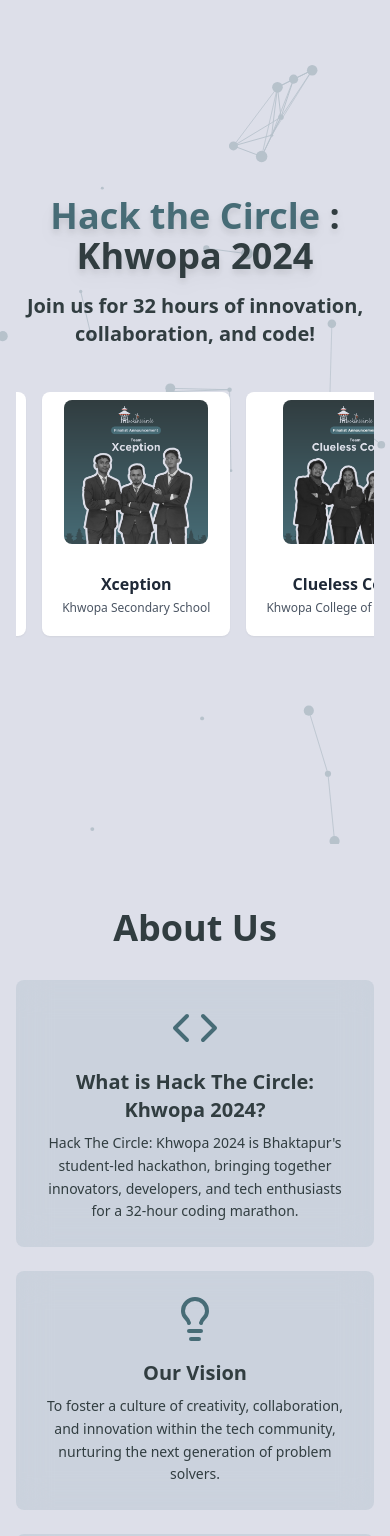
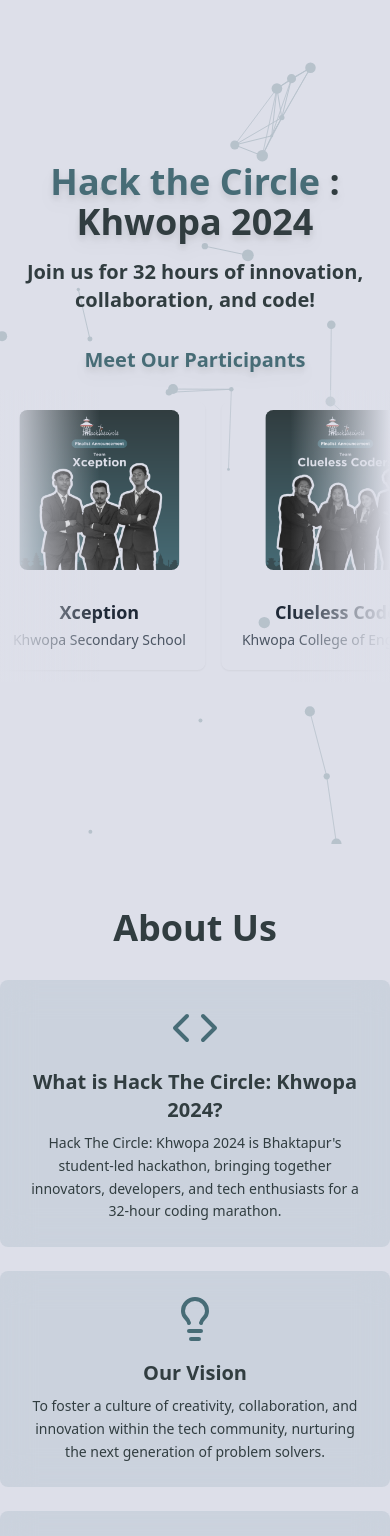
Before and after one commit to sushilashrestha/hackthewebsite, a React (Vite) app: page / in a window 390 px wide. Shown: the top 1536 px of the page. Built offline with nearby package versions, Linux system fonts and the light colour scheme.

Commit message:
Refactor layout and styling across multiple components for improved responsiveness and visual consistency

```diff
--- a/src/components/Layout.tsx
+++ b/src/components/Layout.tsx
@@ -12,7 +12,7 @@ export default function Layout({ children }: { children: ReactNode }) {
           //   opacity: 0.2,
           // }}
         />
-        <div className="relative z-10 max-w-5xl mx-auto">{children}</div>
+        <div className="relative z-10 ">{children}</div>
       </main>
     </div>
   );
--- a/src/components/Section.tsx
+++ b/src/components/Section.tsx
@@ -8,7 +8,7 @@ interface SectionProps {
 
 const Section: React.FC<SectionProps> = ({ children, className, title }) => {
   return (
-    <section className={`py-16 px-4 ${className}`}>
+    <section className={`py-16 ${className}`}>
       {title && <h3 className="text-4xl font-bold mb-8 text-center">{title}</h3>}
       {children}
     </section>
--- a/src/components/TeamCard.tsx
+++ b/src/components/TeamCard.tsx
@@ -8,9 +8,9 @@ export default function TeamCard({ team }: TeamCardProps) {
   return (
     <a
       href={`/teams/2024/${team.id}`}
-      className="group block bg-white rounded-lg shadow-sm overflow-hidden transition-all hover:ring-2 hover:ring-secondary hover:shadow-lg hover:shadow-cyan-400/20 p-2 mx-2 my-3"
+      className="group block bg-transparent rounded-lg shadow-sm overflow-hidden transition-all hover:ring-2 hover:ring-secondary hover:shadow-lg hover:shadow-cyan-400/20 p-2 mx-2 my-3"
     >
-      <div className="relative h-36 w-36 mx-auto mb-4">
+      <div className="relative h-40 w-40 mx-auto mb-4">
         <img
           src={`${team.imageUrl}`}
           alt={`${team.name}`}
@@ -18,10 +18,10 @@ export default function TeamCard({ team }: TeamCardProps) {
         />
       </div>
       <div className="p-3">
-        <h2 className="text-base font-semibold text-gray-800 group-hover:text-gray-600 mb-1">
+        <h2 className="text-lg font-semibold text-gray-800 group-hover:text-gray-600 mb-1">
           {team.name}
         </h2>
-        <p className="text-xs text-gray-600">{team.institution}</p>
+        <p className="text-sm text-gray-600">{team.institution}</p>
       </div>
     </a>
   )
--- a/src/components/sections/AboutSection.tsx
+++ b/src/components/sections/AboutSection.tsx
@@ -32,8 +32,8 @@ export default function AboutSection() {
   ];
 
   return (
-    <Section title="About Us">
-      <div className="grid grid-cols-1 md:grid-cols-2 gap-6">
+    <Section title="About Us" >
+      <div className="grid grid-cols-1 md:grid-cols-2 gap-6 max-w-4xl mx-auto">
         {sections.map((section, index) => (
           <motion.div
             key={index}
--- a/src/components/sections/HeroSection.tsx
+++ b/src/components/sections/HeroSection.tsx
@@ -70,7 +70,7 @@ export default function HeroSection({
 
   return (
     <section className="relative flex flex-col items-center justify-center min-h-screen text-center overflow-hidden">
-      <div className="relative z-10 px-4 py-16 sm:px-6 lg:px-8 w-full max-w-7xl mx-auto">
+      <div className="relative z-10  py-16   w-full  mx-auto">
         <motion.h2
           className="text-4xl sm:text-6xl text-primary font-extrabold mb-4 drop-shadow-lg"
           initial={{ y: -50, opacity: 0 }}
@@ -81,17 +81,34 @@ export default function HeroSection({
         </motion.h2>
         <motion.p
           className="text-xl sm:text-2xl mb-8 text-primary font-bold"
-          initial={{ y: 50, opacity: 0 }}
+          initial={{ y: -50, opacity: 0 }}
           animate={{ y: 0, opacity: 1 }}
           transition={{ duration: 0.8, delay: 0.4 }}
         >
           {caption}
         </motion.p>
-        <Marquee gradient={false} speed={100} className="w-full"> {/* Ensure Marquee stretches full width */}
+
+        <motion.h3
+          className="text-xl sm:text-2xl text-primary font-extrabold mb-4 drop-shadow-lg"
+          initial={{ y: -50, opacity: 0 }}
+          animate={{ y: 0, opacity: 1 }}
+          transition={{ duration: 0.8, delay: 0.4 }}
+        >
+          <span className="text-secondary">Meet Our Participants</span>
+        </motion.h3>
+        <motion.div
+        initial={{ y: -50, opacity: 0 }}
+        animate={{ y: 0, opacity: 1 }}
+        transition={{ duration: 0.8, delay: 0.4 }}
+        >
+
+
+        <Marquee gradient={true} gradientColor="#dddfe9" gradientWidth={100} speed={120} className="w-full"> {/* Ensure Marquee stretches full width */}
           {teams.map((team) => (
             <TeamCard key={team.id} team={team} />
           ))}
         </Marquee>
+        </motion.div>
       </div>
       <div className="absolute bottom-12 left-1/2 transform -translate-x-1/2 z-20 flex flex-col justify-center items-center">
         <ScrollDownButton />
--- a/src/components/sections/Timeline.tsx
+++ b/src/components/sections/Timeline.tsx
@@ -22,7 +22,7 @@ const TimelineEvent = ({ event }: { event: Event }) => {
 const Timeline = ({ events }: { events: Event[] }) => {
   return (
     <Section title="Event Timeline">
-      <div className="space-y-4">
+      <div className="space-y-4 max-w-4xl mx-auto">
         {events.map((event, index) => (
           <TimelineEvent key={index} event={event} />
         ))}
```
